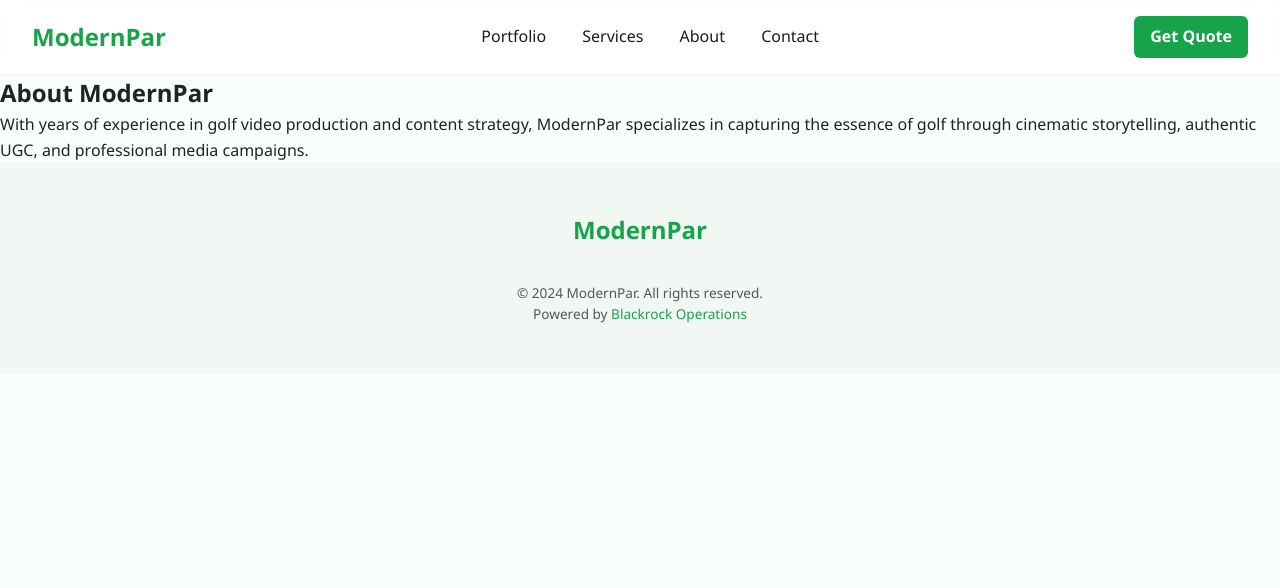
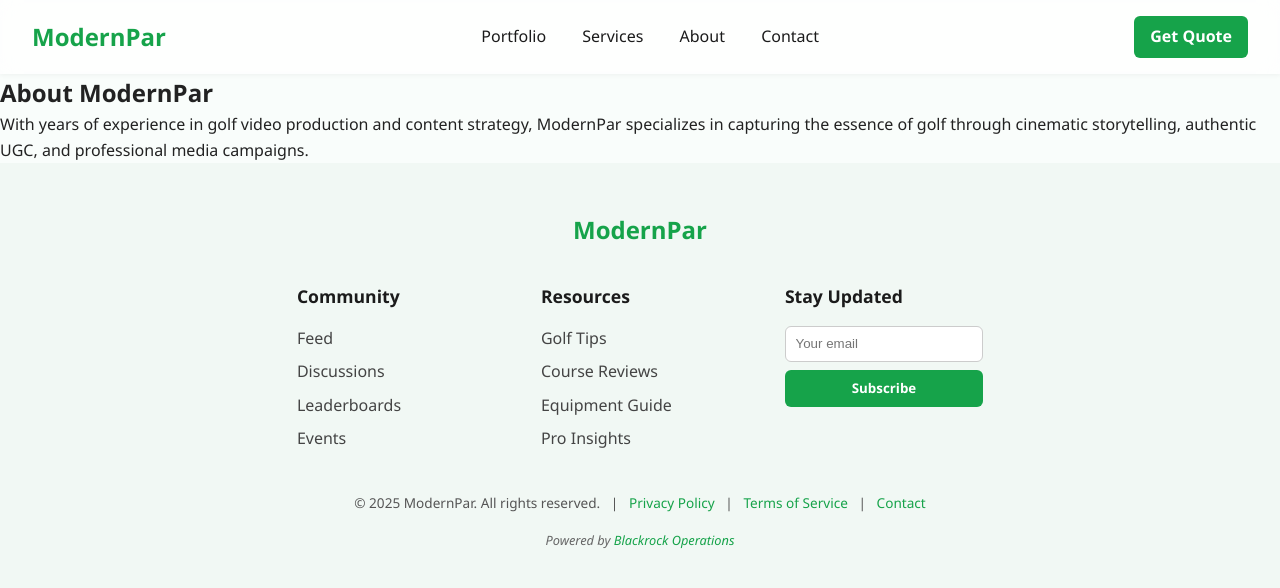
Before and after one commit to golfshare/golfcreator, a plain HTML site: page about.html in a window 1280 px wide. Drawn offline with Linux system fonts and the light colour scheme.

Commit message:
Update about.html

```diff
--- a/about.html
+++ b/about.html
@@ -31,9 +31,49 @@
 
   <!-- Footer -->
   <footer>
-    <a href="index.html" class="footer-brand">ModernPar</a>
-    <p>&copy; 2024 ModernPar. All rights reserved.</p>
-    <p class="powered">Powered by <a href="https://blackrockoperations.com" target="_blank">Blackrock Operations</a></p>
+    <a href="#" class="footer-brand">ModernPar</a>
+
+    <div class="footer-links">
+      <div class="footer-col">
+        <h4>Community</h4>
+        <ul>
+          <li><a href="#">Feed</a></li>
+          <li><a href="#">Discussions</a></li>
+          <li><a href="#">Leaderboards</a></li>
+          <li><a href="#">Events</a></li>
+        </ul>
+      </div>
+
+      <div class="footer-col">
+        <h4>Resources</h4>
+        <ul>
+          <li><a href="#">Golf Tips</a></li>
+          <li><a href="#">Course Reviews</a></li>
+          <li><a href="#">Equipment Guide</a></li>
+          <li><a href="#">Pro Insights</a></li>
+        </ul>
+      </div>
+
+      <div class="footer-col">
+        <h4>Stay Updated</h4>
+        <form class="footer-form">
+          <input type="email" placeholder="Your email">
+          <button type="submit">Subscribe</button>
+        </form>
+      </div>
+    </div>
+
+    <p>&copy; 2025 ModernPar. All rights reserved. &nbsp; | &nbsp;
+       <a href="#">Privacy Policy</a> &nbsp; | &nbsp;
+       <a href="#">Terms of Service</a> &nbsp; | &nbsp;
+       <a href="#">Contact</a>
+    </p>
+
+    <!-- New small italicized line -->
+    <p class="powered-by">
+      Powered by <a href="https://blackrockoperations.com" target="_blank">Blackrock Operations</a>
+    </p>
   </footer>
+
 </body>
 </html>
```
